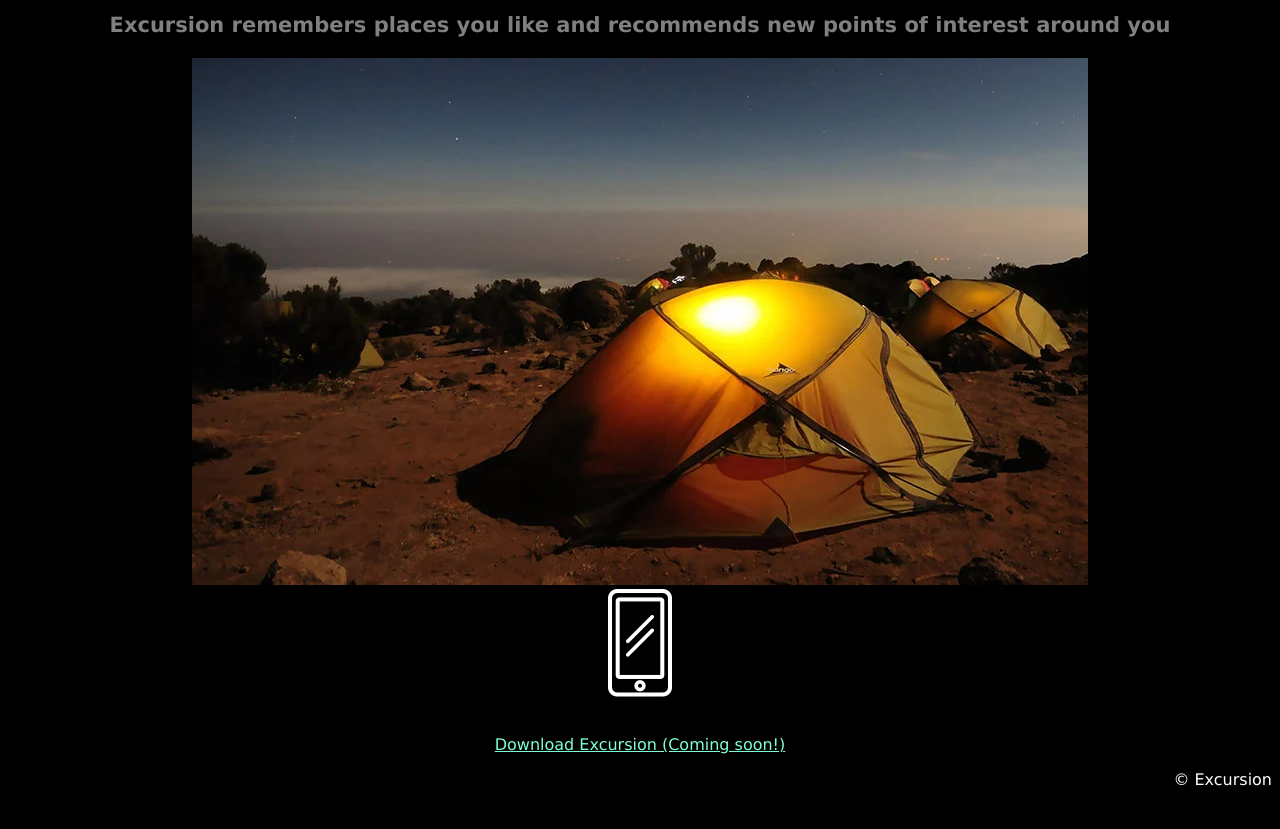
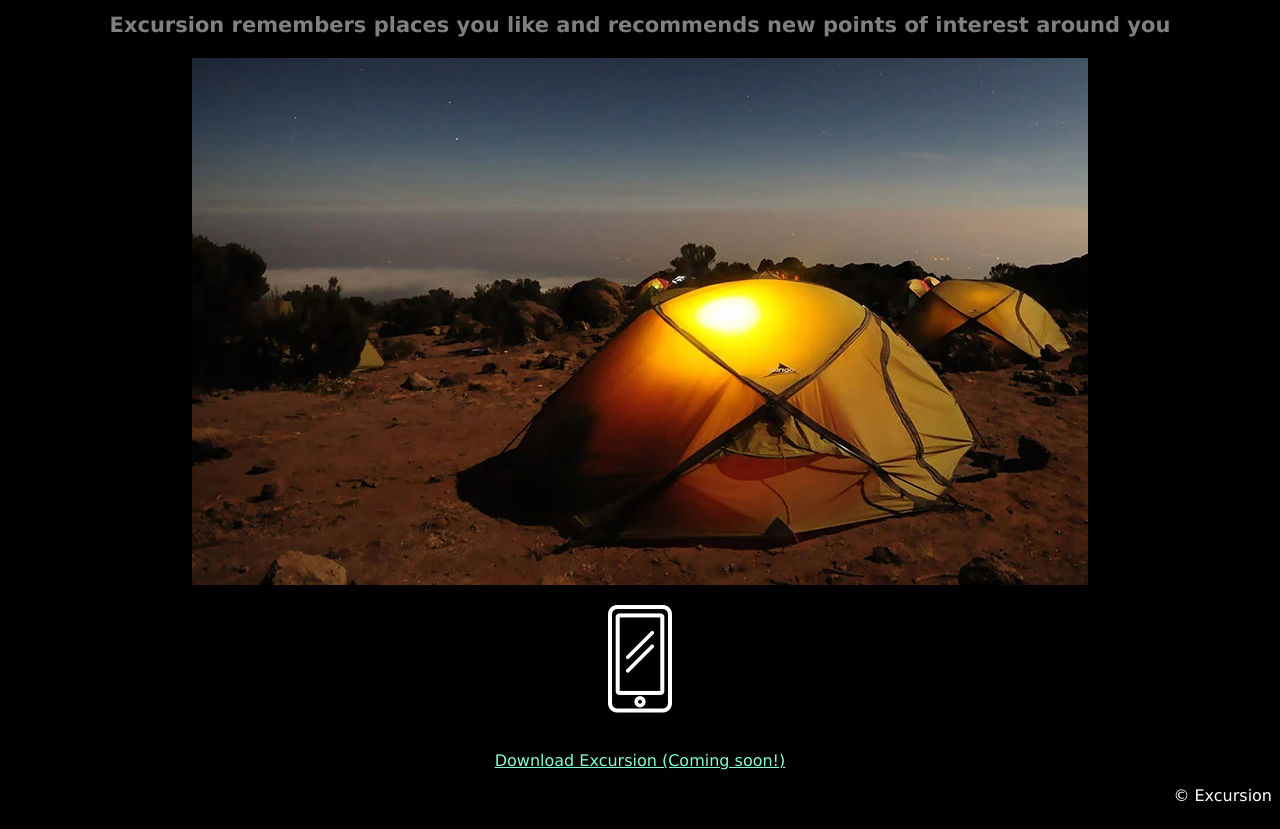
Before and after one commit to puscasuvlad/excursion_cademy, a plain HTML site: page index.html in a window 1280 px wide. Shown: the part 206-1035 px from the top of the page. Drawn offline with Linux system fonts and the light colour scheme.

Commit message:
modification

```diff
--- a/resources/css/style.css
+++ b/resources/css/style.css
@@ -34,5 +34,5 @@ footer {
 }
 
 .android {
-    margin-top: rem;
+    margin-top: 1rem;
 }
```
